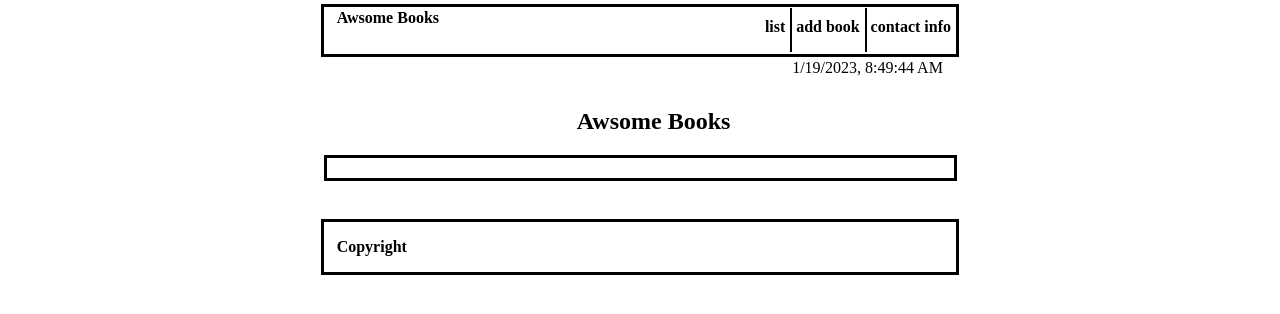
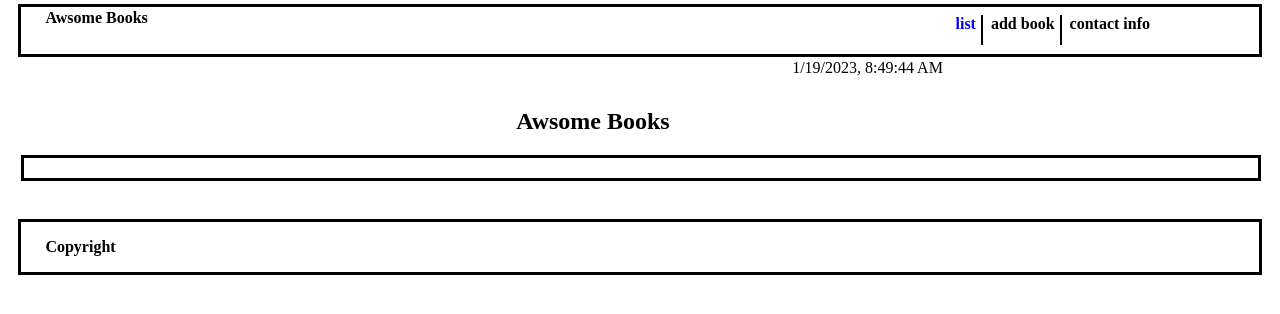
Before and after one commit to fithamlak/Awesome-books, a website: page index.html in a window 1280 px wide. Drawn offline with Linux system fonts and the light colour scheme.

Commit message:
all correction based on reviwer suggestion

```diff
--- a/index.js
+++ b/index.js
@@ -76,7 +76,7 @@ function bookLoders(bookToBeLoad) {
   });
   book.append(button);
   dynamicCreation.append(book);
-  dynamicCreation.classList.add('dynamic');
+  dynamicCreation.classList.add('daynamic');
 }
 
 function displayToPage() {
@@ -136,6 +136,7 @@ if (storageAvailable('localStorage')) {
 // create a single object for the dat
 
 window.onload = () => {
+  linForBookList.style.color = 'blue';
   setDateTime();
   retrieveData();
   displayToPage();
--- a/style.css
+++ b/style.css
@@ -1,4 +1,6 @@
-
+/* * {
+  margin: 0;
+} */
 nav {
   height: 80px;
   width: 100%;
@@ -6,19 +8,15 @@ nav {
   flex-direction: column;
   justify-content: center;
   align-items: center;
-
-  /* background-color: blueviolet; */
   margin-top: 0;
   padding-top: 0;
 }
 
 .nav-container {
   order: 0;
-  width: 50%;
+  width: 98%;
   display: flex;
   border: solid 3px black;
-
-  /* background-color: blue; */
   height: 60%;
 }
 
@@ -27,8 +25,6 @@ nav {
   font-weight: bolder;
   width: 70%;
   margin-left: 2%;
-
-  /* background-color: aqua; */
 }
 
 nav p {
@@ -39,9 +35,9 @@ nav p {
 .nav-links {
   order: 1;
   display: flex;
-  justify-content: space-between;
+  justify-content: flex-start;
   align-items: center;
-  width: 35%;
+  width: 20%;
   height: 45px;
   margin-top: 1px;
   margin-bottom: 1px;
@@ -52,9 +48,9 @@ nav p {
   font-weight: bold;
   height: 65%;
   text-align: center;
-  padding: 10px 5px 5px 2px;
-
-  /* padding-right: 5px; */
+  padding-right: 5px;
+  margin-left: 3px;
+  margin-right: 5px;
 }
 
 .for_list_link {
@@ -64,6 +60,7 @@ nav p {
 .for_addSection_link {
   border-right: solid 2px black;
   margin-top: 0;
+  margin-left: 0;
   margin-bottom: 0;
 }
 
@@ -81,7 +78,7 @@ nav p {
   display: flex;
   flex-direction: column;
   justify-content: center;
-  width: 50%;
+  width: 98%;
 }
 
 .book_list h1 {
@@ -90,7 +87,7 @@ nav p {
 }
 
 .daynamic {
-  width: 96%;
+  width: 98%;
   display: flex;
   flex-direction: column;
   justify-content: flex-start;
@@ -171,7 +168,7 @@ nav p {
 
 .footer-container {
   order: 0;
-  width: 50%;
+  width: 98%;
   display: flex;
   border: solid 3px black;
 }
```
Also changed, not shown: index.html (+1 -1 lines).
